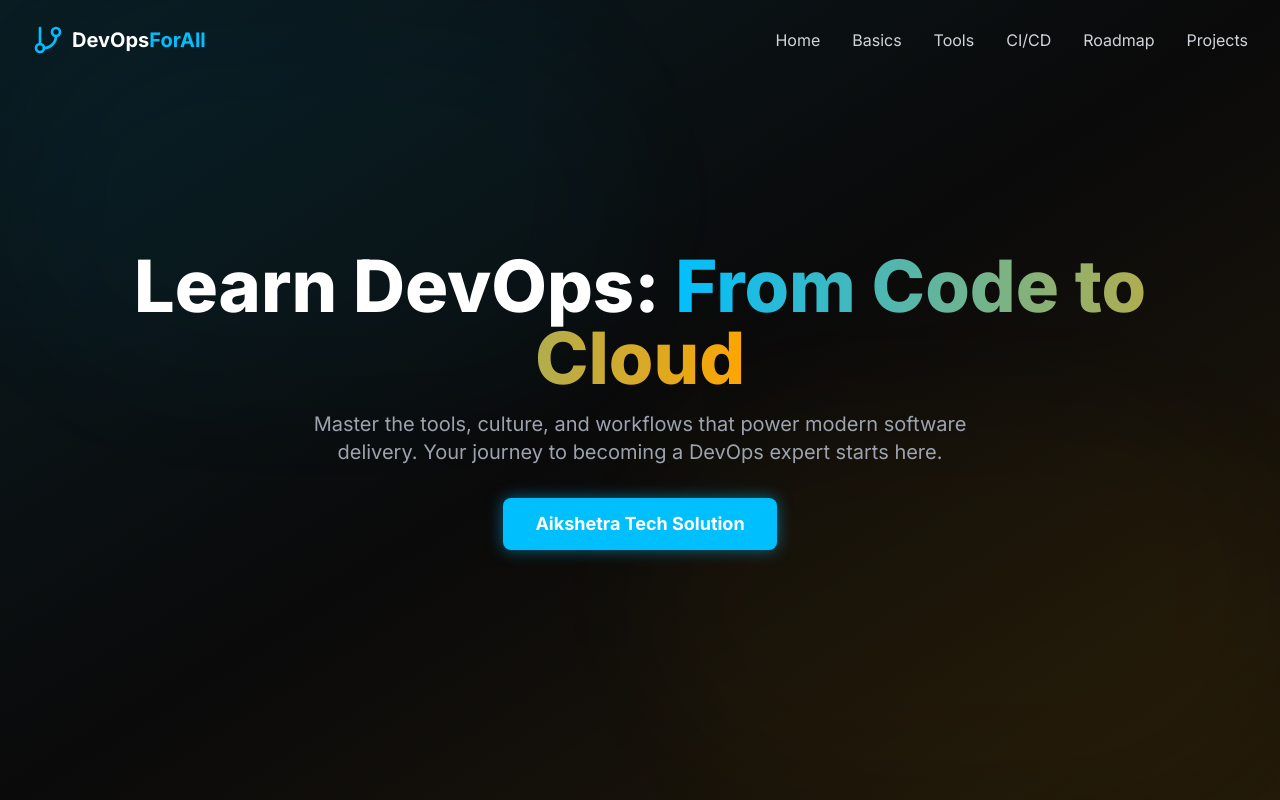
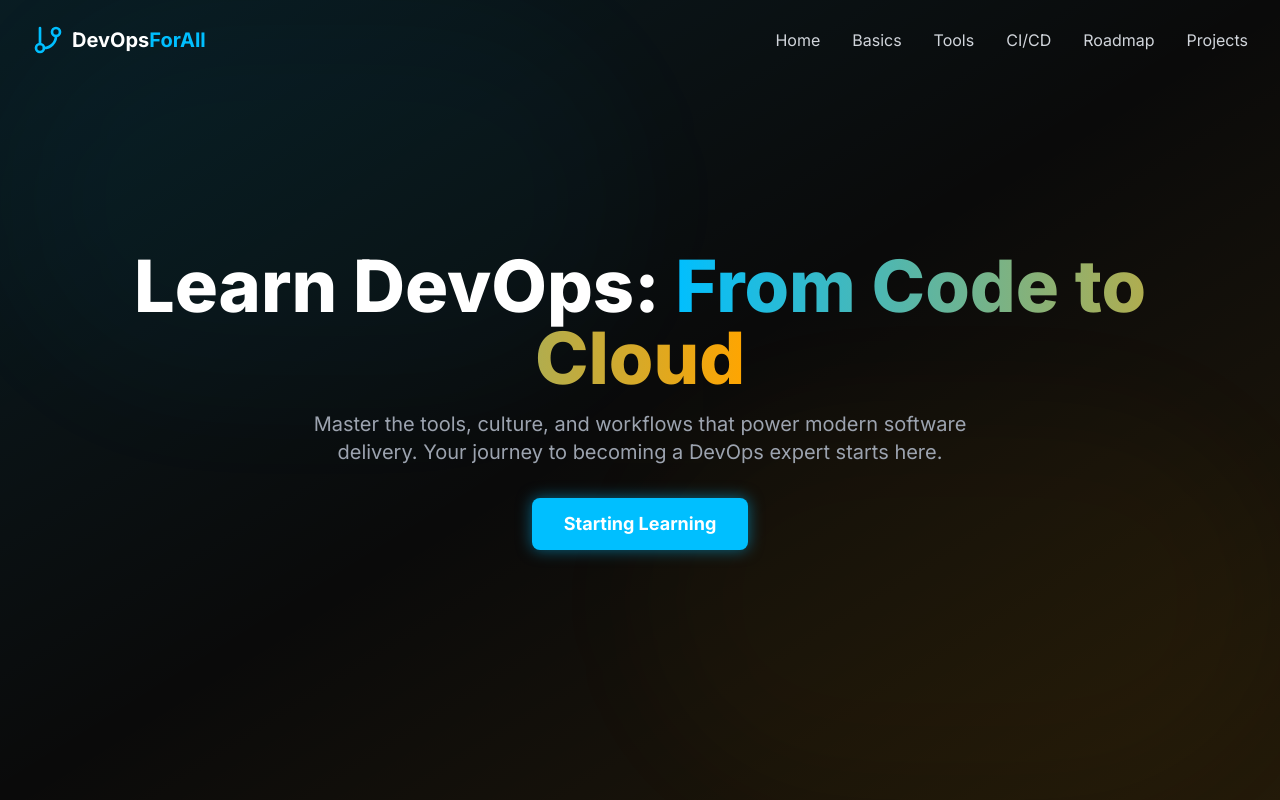
Before and after one commit to KuladeepAIKTSPL/DevOpsForAll, a React (Vite) app: page / in a window 1280 px wide. Shown: the top 800 px of the page. Built offline with nearby package versions, Linux system fonts and the light colour scheme.

Commit message:
Update Hero.tsx

```diff
--- a/src/components/Hero.tsx
+++ b/src/components/Hero.tsx
@@ -34,7 +34,7 @@ const Hero: React.FC = () => {
           href="#basics"
           className="inline-block bg-neon-blue text-white font-bold py-3 px-8 rounded-lg text-lg hover:bg-opacity-90 transition-all duration-300 shadow-[0_0_15px_rgba(0,191,255,0.5)] hover:shadow-[0_0_25px_rgba(0,191,255,0.8)]"
         >
-          Aikshetra Tech Solution
+          Starting Learning
         </motion.a>
       </div>
     </section>
```
